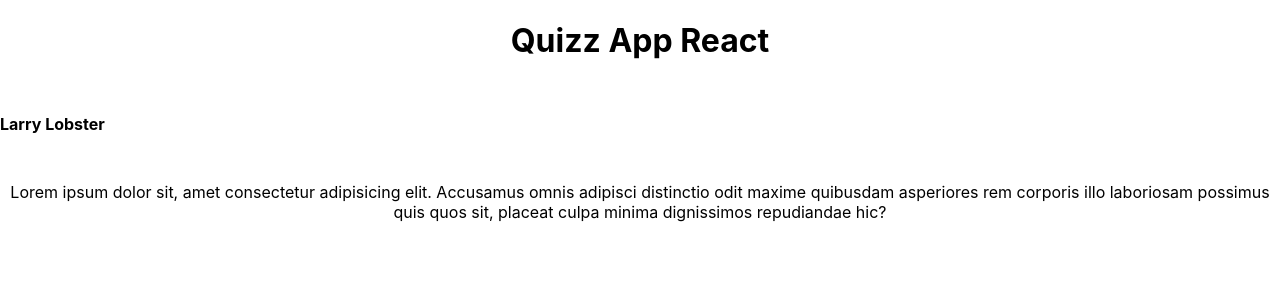
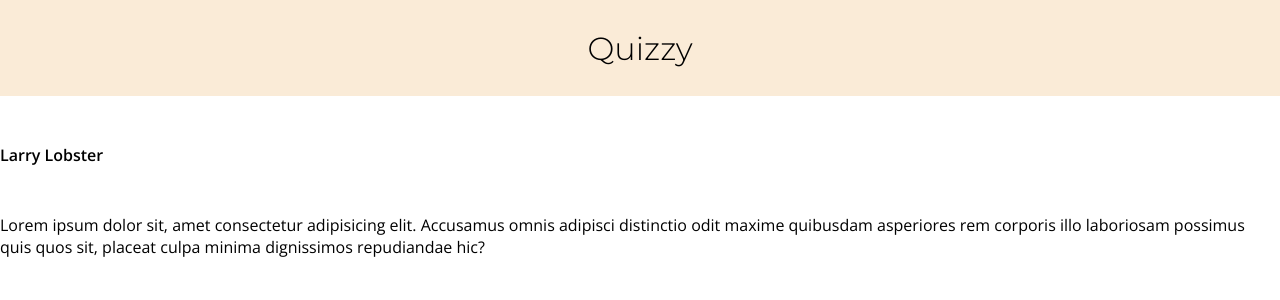
Before and after one commit to Luxa23/quizz-app-react, a React (Create React App) app: page / in a window 1280 px wide. Shown: the top 300 px of the page. Built offline with nearby package versions, Linux system fonts and the light colour scheme.

Commit message:
Added header and fonts (#2)

```diff
--- a/public/index.html
+++ b/public/index.html
@@ -25,6 +25,12 @@
       Learn how to configure a non-root public URL by running `npm run build`.
     -->
     <title>React App</title>
+    <link rel="preconnect" href="https://fonts.googleapis.com" />
+    <link rel="preconnect" href="https://fonts.gstatic.com" crossorigin />
+    <link
+      href="https://fonts.googleapis.com/css2?family=Montserrat:ital,wght@0,100;0,300;1,200&family=Open+Sans:wght@300;400;500;600&display=swap"
+      rel="stylesheet"
+    />
   </head>
   <body>
     <noscript>You need to enable JavaScript to run this app.</noscript>
--- a/src/App.css
+++ b/src/App.css
@@ -1,38 +1,24 @@
-.App {
-  text-align: center;
+*,
+*::before,
+*::after {
+  box-sizing: border-box;
+  _outline: 2px solid red;
+  _background-color: aqua;
 }
 
-.App-logo {
-  height: 40vmin;
-  pointer-events: none;
+:root {
+  --font-family: 'Open sans';
 }
 
-@media (prefers-reduced-motion: no-preference) {
-  .App-logo {
-    animation: App-logo-spin infinite 20s linear;
-  }
+html {
+  font-size: 16px;
 }
 
-.App-header {
-  background-color: #282c34;
-  min-height: 100vh;
-  display: flex;
-  flex-direction: column;
-  align-items: center;
-  justify-content: center;
-  font-size: calc(10px + 2vmin);
-  color: white;
+body {
+  margin-bottom: 80px;
+  font-family: var(--font-family);
 }
 
-.App-link {
-  color: #61dafb;
+main {
+  margin-top: 7rem;
 }
-
-@keyframes App-logo-spin {
-  from {
-    transform: rotate(0deg);
-  }
-  to {
-    transform: rotate(360deg);
-  }
-}
--- a/src/App.js
+++ b/src/App.js
@@ -1,12 +1,15 @@
 import './App.css';
 import { Profile } from './Components/Profile';
+import { MainHeader } from './Components/MainHeader';
 
 function App() {
   return (
-    <div className="App">
-      <h1>Quizz App React</h1>
-      <Profile />
-    </div>
+    <body className="App">
+      <MainHeader />
+      <main>
+        <Profile />
+      </main>
+    </body>
   );
 }
 
--- /dev/null
+++ b/src/Components/MainHeader/index.js
@@ -0,0 +1,9 @@
+import './styles.css';
+
+export function MainHeader() {
+  return (
+    <header class="main--header">
+      <h1>Quizzy</h1>
+    </header>
+  );
+}
--- /dev/null
+++ b/src/Components/MainHeader/styles.css
@@ -0,0 +1,17 @@
+h1 {
+  font-family: Montserrat, sans-serif;
+  font-weight: 300;
+}
+
+.main--header {
+  display: flex;
+  align-items: center;
+  justify-content: center;
+  height: 3rem;
+  width: 100%;
+  background-color: antiquewhite;
+  padding: 3rem;
+  position: fixed;
+  top: 0;
+  left: 0;
+}
```
